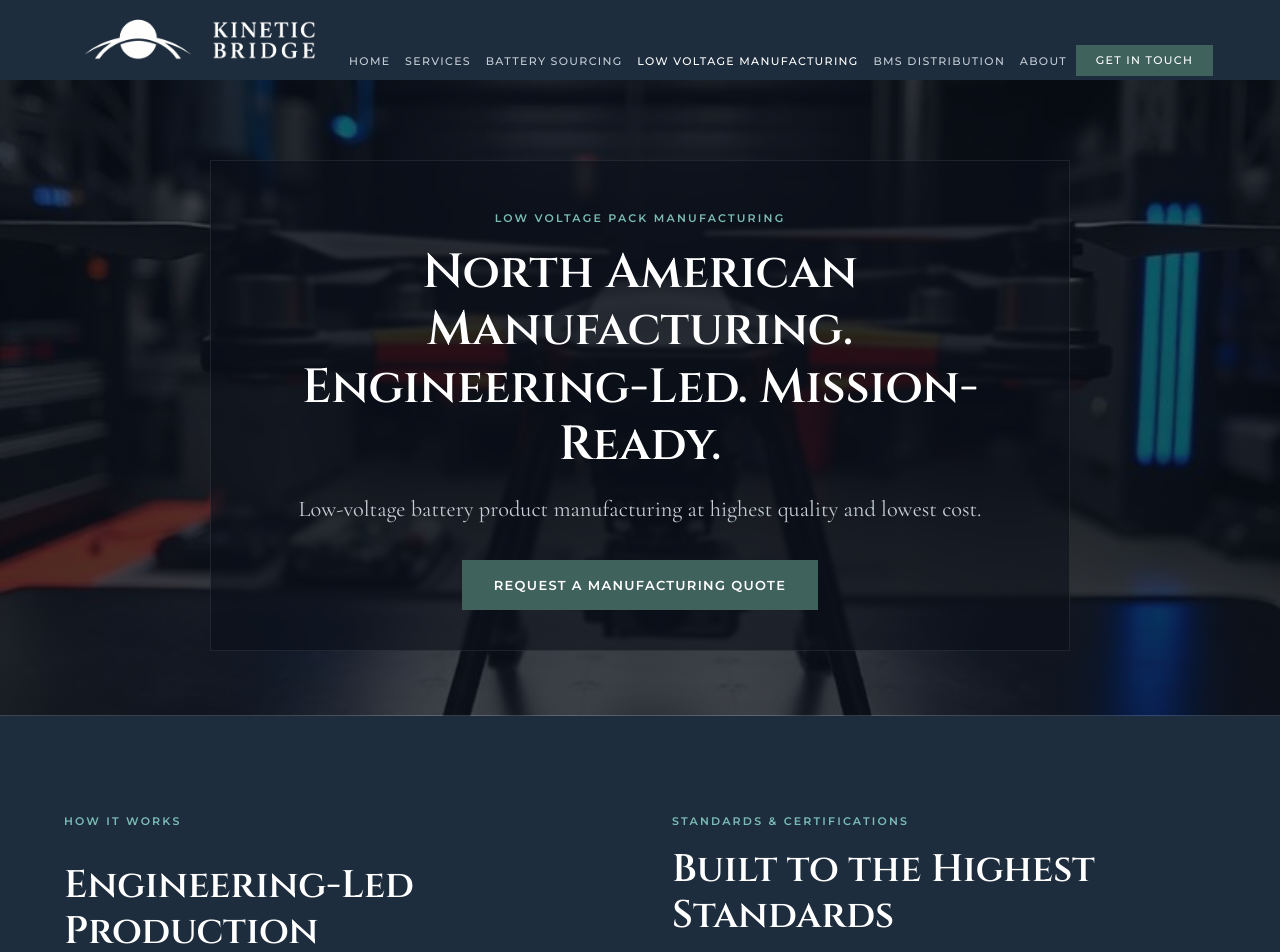
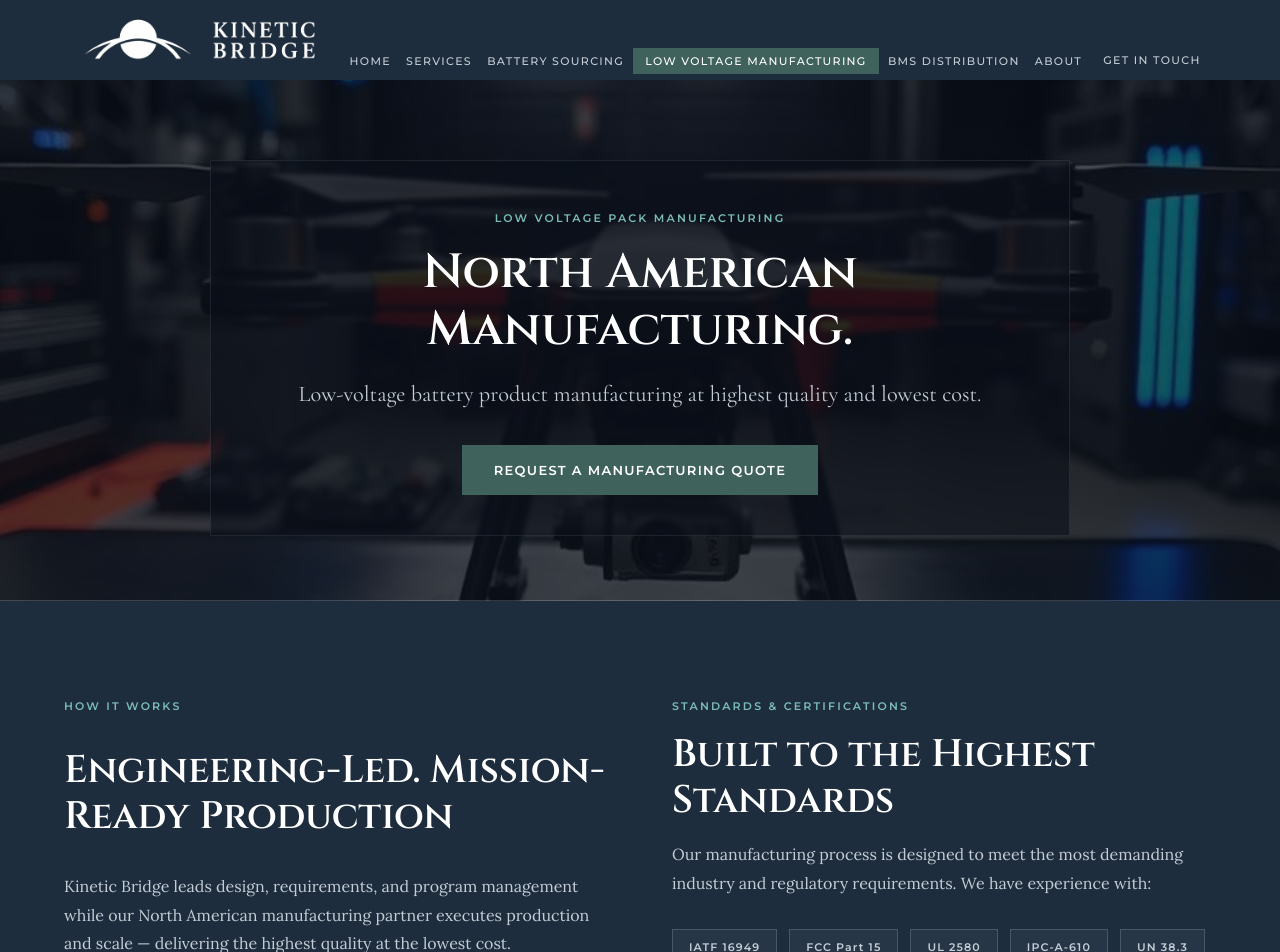
Before and after one commit to bill408/kinetic-bridge-website_20260619v01, a React (Vite) app: page /low-voltage-manufacturing in a window 1280 px wide. Shown: the top 952 px of the page. Built offline with nearby package versions, Linux system fonts and the light colour scheme.

Commit message:
Hopefully final touches

```diff
--- a/src/components/Navbar.css
+++ b/src/components/Navbar.css
@@ -59,19 +59,29 @@
   padding: 0 6px;
 }
 
-.navbar-links a:hover,
+.navbar-links a:hover {
+  color: var(--white);
+}
+
 .navbar-links a.active {
+  background: var(--accent-green);
   color: var(--white);
+  padding: 6px 12px;
 }
 
 .navbar-cta {
   font-size: 11px !important;
-  padding: 10px 20px !important;
+  padding: 6px 12px !important;
+  background: transparent !important;
+  color: var(--text-muted) !important;
+  border: none !important;
+  letter-spacing: 0.12em;
+  text-align: center;
+}
+
+.navbar-cta:hover {
   color: var(--white) !important;
-  display: inline-flex !important;
-  align-items: center;
-  justify-content: center;
-  line-height: 1;
+  background: transparent !important;
 }
 
 .navbar-toggle {
--- a/src/pages/BMSDistribution.jsx
+++ b/src/pages/BMSDistribution.jsx
@@ -24,7 +24,9 @@ export default function BMSDistribution() {
       <section style={{padding:'64px 0',background:'#f8f9fa',borderBottom:'1px solid rgba(0,0,0,0.08)'}}>
         <div className="container" style={{display:'flex',flexDirection:'column',alignItems:'center',gap:'20px',textAlign:'center'}}>
           <p style={{fontFamily:'var(--font-label)',fontSize:'11px',fontWeight:'600',letterSpacing:'0.2em',textTransform:'uppercase',color:'#40625d'}}>In Partnership With</p>
-          <LithiumBalanceLogo height={72} />
+          <a href="https://lithiumbalance.com/" target="_blank" rel="noopener noreferrer">
+            <LithiumBalanceLogo height={72} />
+          </a>
           <p style={{fontFamily:'var(--font-subtitle)',fontStyle:'italic',fontSize:'1.1rem',color:'#555',maxWidth:'480px',lineHeight:'1.5'}}>Authorized U.S. distributor — delivering Lithium Balance BMS products with full engineering integration support.</p>
         </div>
       </section>
--- a/src/pages/LowVoltage.jsx
+++ b/src/pages/LowVoltage.jsx
@@ -15,7 +15,7 @@ export default function LowVoltage() {
       <section className="page-hero" style={{backgroundImage:'linear-gradient(rgba(10,16,26,0.65),rgba(10,16,26,0.72)),url(/images/industries-drone.jpg)',backgroundSize:'cover',backgroundPosition:'center'}}>
         <div className="container">
           <p className="section-label">Low Voltage Pack Manufacturing</p>
-          <h1 className="section-heading" style={{fontSize:'clamp(2rem,4vw,3rem)'}}>North American Manufacturing.<br />Engineering-Led. Mission-Ready.</h1>
+          <h1 className="section-heading" style={{fontSize:'clamp(2rem,4vw,3rem)'}}>North American Manufacturing.</h1>
           <p className="section-subhead">Low-voltage battery product manufacturing at highest quality and lowest cost.</p>
           <Link to="/contact?type=manufacturing" className="btn-primary">Request a Manufacturing Quote</Link>
         </div>
@@ -25,7 +25,7 @@ export default function LowVoltage() {
         <div className="container content-block">
           <div className="content-text">
             <p className="section-label">How It Works</p>
-            <h2 className="section-heading">Engineering-Led Production</h2>
+            <h2 className="section-heading">Engineering-Led. Mission-Ready Production</h2>
             <p className="body-text">Kinetic Bridge leads design, requirements, and program management while our North American manufacturing partner executes production and scale — delivering the highest quality at the lowest cost.</p>
             <div style={{marginTop:'2rem',display:'flex',flexDirection:'column',gap:'14px'}}>
               {capabilities.map(c => (
@@ -39,7 +39,7 @@ export default function LowVoltage() {
           <div>
             <p className="section-label">Standards & Certifications</p>
             <h2 className="section-heading">Built to the Highest Standards</h2>
-            <p className="body-text" style={{marginBottom:'1.5rem'}}>Our manufacturing process is designed to meet the most demanding industry and regulatory requirements.</p>
+            <p className="body-text" style={{marginBottom:'1.5rem'}}>Our manufacturing process is designed to meet the most demanding industry and regulatory requirements. We have experience with:</p>
             <div className="cert-grid">
               {certs.map(c => (
                 <div key={c} className="cert-badge">{c}</div>
@@ -51,7 +51,7 @@ export default function LowVoltage() {
 
       <section className="page-image-banner" style={{backgroundImage:'linear-gradient(rgba(10,16,26,0.45),rgba(10,16,26,0.55)),url(/images/testing-lab.jpg)',backgroundSize:'cover',backgroundPosition:'center'}}>
         <div className="container">
-          <p className="section-label" style={{color:'rgba(255,255,255,0.7)'}}>Our Facilities</p>
+          <p className="section-label" style={{color:'rgba(255,255,255,0.7)'}}>Verification and Validation</p>
           <h2 className="section-heading" style={{color:'var(--white)'}}>Rigorous Testing. Every Build.</h2>
         </div>
       </section>
--- a/src/pages/Services.jsx
+++ b/src/pages/Services.jsx
@@ -32,7 +32,9 @@ export default function Services() {
       <section style={{padding:'64px 0',background:'#f8f9fa',borderBottom:'1px solid rgba(0,0,0,0.08)'}}>
         <div className="container" style={{display:'flex',flexDirection:'column',alignItems:'center',gap:'20px',textAlign:'center'}}>
           <p style={{fontFamily:'var(--font-label)',fontSize:'11px',fontWeight:'600',letterSpacing:'0.2em',textTransform:'uppercase',color:'#40625d'}}>In Partnership With</p>
-          <img src="/images/Motive_Workforce_Logo.png" alt="Motive Workforce Solutions" style={{height:'72px',objectFit:'contain'}} />
+          <a href="https://www.motiveworkforce.com/" target="_blank" rel="noopener noreferrer">
+            <img src="/images/Motive_Workforce_Logo.png" alt="Motive Workforce Solutions" style={{height:'72px',objectFit:'contain'}} />
+          </a>
           <p style={{fontFamily:'var(--font-subtitle)',fontStyle:'italic',fontSize:'1.1rem',color:'#555',maxWidth:'480px',lineHeight:'1.5'}}>Delivering top-tier engineering talent matched precisely to your project and program needs.</p>
         </div>
       </section>
@@ -40,9 +42,9 @@ export default function Services() {
       <section>
         <div className="container">
           <p className="section-label">Talent Partnership</p>
-          <div className="partner-logo-wrap">
+          <a href="https://www.motiveworkforce.com/" target="_blank" rel="noopener noreferrer" className="partner-logo-wrap">
             <img src="/images/Motive_Workforce_Logo.png" alt="Motive Workforce Solutions" />
-          </div>
+          </a>
           <h2 className="section-heading">Top-Tier Talent, On Demand</h2>
           <div className="content-block">
             <div className="content-text">
```
